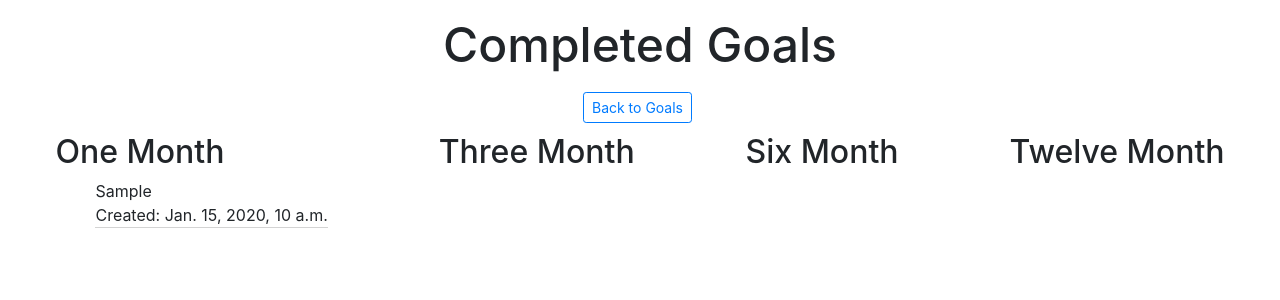
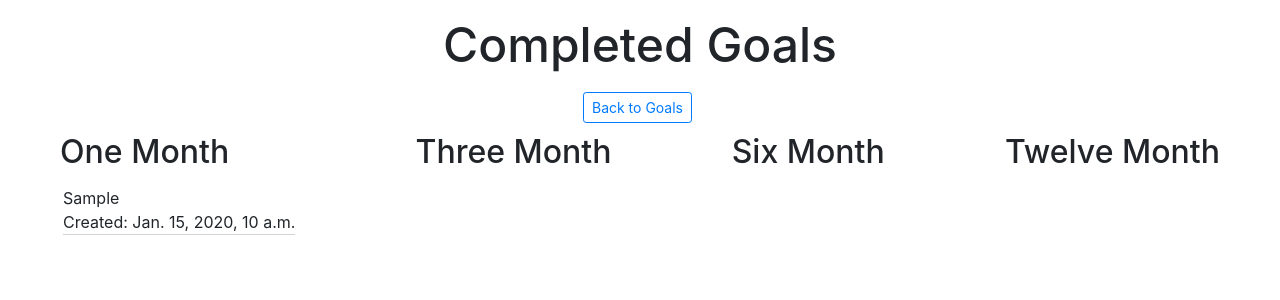
Before and after one commit to tyler-simeone/FundsTracker, a Django app: page /goals/completed/ in a window 1280 px wide. Shown: the part 24-324 px from the top of the page. Run offline with Django 3.2, Linux system fonts and the light colour scheme; a user stored in the database is signed in; tables that the repository leaves empty hold one stand-in row (values such as "Sample post"); parts of the project's set-up code (start-up, migrations or seed data) failed here and were passed over; some libraries are stand-ins or nearby versions.

Commit message:
updated styling for completed goal list

```diff
--- a/fundstrackerproject/fundstrackerapp/static/styles/goals.css
+++ b/fundstrackerproject/fundstrackerapp/static/styles/goals.css
@@ -19,6 +19,8 @@
 .completed_goal__container {
     border-bottom: 1px solid lightgray;
     margin-bottom: 5px;
+    margin-top: 15px;
+    margin-left: -37px;
 }
 
 .nav_links {
```
